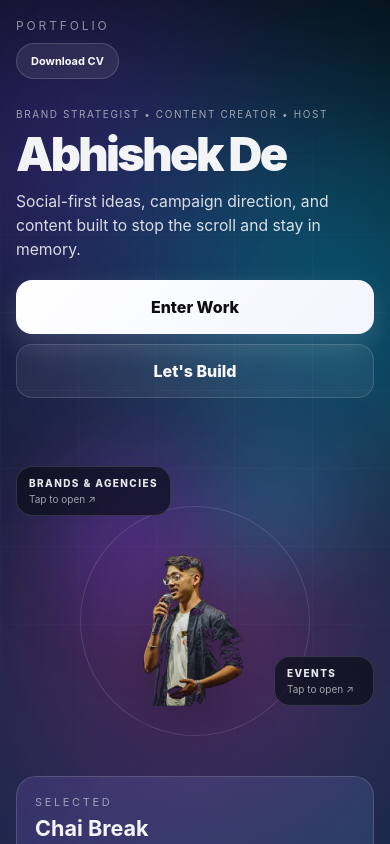
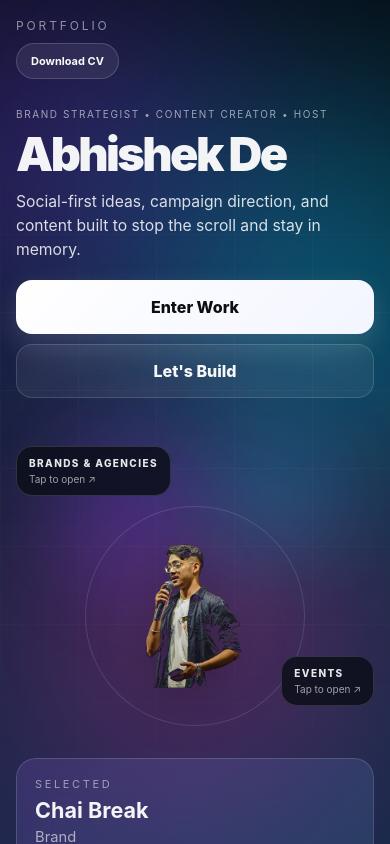
Before and after one commit to Abhishek-7-de/abhishek-portfolio, a React (Vite) app: page / in a window 390 px wide. Shown: the top 844 px of the page. Built offline with nearby package versions, Linux system fonts and the light colour scheme.

Commit message:
Fix mobile picker tray overlap - trays now below image

```diff
--- a/src/sections/Hero.jsx
+++ b/src/sections/Hero.jsx
@@ -1,4 +1,4 @@
-import { useMemo, useState } from "react";
+import { useMemo, useState, useEffect } from "react";
 import heroCutout from "../assets/hero-cutout.png";
 import { topStripVideos, brandCloud, eventCloud } from "../data/heroMedia";
 
@@ -7,12 +7,17 @@ export default function Hero() {
   const [selectedItem, setSelectedItem] = useState(allItems[0]);
   const [brokenVideos, setBrokenVideos] = useState([]);
   const [openTray, setOpenTray] = useState(null);
+  const [isMobile, setIsMobile] = useState(false);
 
-  const visibleVideos = topStripVideos.filter(
-    (video) => !brokenVideos.includes(video.id)
-  );
-  const repeatedVideos =
-    visibleVideos.length > 0 ? [...visibleVideos, ...visibleVideos] : [];
+  useEffect(() => {
+    const check = () => setIsMobile(window.innerWidth < 768);
+    check();
+    window.addEventListener("resize", check);
+    return () => window.removeEventListener("resize", check);
+  }, []);
+
+  const visibleVideos = topStripVideos.filter((v) => !brokenVideos.includes(v.id));
+  const repeatedVideos = visibleVideos.length > 0 ? [...visibleVideos, ...visibleVideos] : [];
 
   const handleVideoError = (id) => {
     setBrokenVideos((prev) => (prev.includes(id) ? prev : [...prev, id]));
@@ -21,7 +26,7 @@ export default function Hero() {
   const openItem = (item) => {
     setSelectedItem(item);
     setOpenTray(null);
-    if (window.innerWidth < 768) {
+    if (isMobile) {
       requestAnimationFrame(() => {
         const panel = document.getElementById("hero-mobile-sheet");
         if (panel) panel.scrollIntoView({ behavior: "smooth", block: "nearest" });
@@ -33,32 +38,42 @@ export default function Hero() {
     setOpenTray((prev) => (prev === trayName ? null : trayName));
   };
 
-  const isMobile = typeof window !== "undefined" && window.innerWidth < 768;
+  /* ── shared button style ── */
+  const chipBtn = (extra = {}) => ({
+    display: "flex", flexDirection: "column", gap: "4px",
+    padding: "10px 12px", borderRadius: "16px",
+    border: "1px solid rgba(255,255,255,0.14)",
+    background: "rgba(10,14,24,0.82)", backdropFilter: "blur(16px)",
+    textAlign: "left", cursor: "pointer", ...extra,
+  });
+
+  const chipTitle = { fontSize: "10px", fontWeight: 800, letterSpacing: "0.14em", textTransform: "uppercase", color: "rgba(255,255,255,0.9)" };
+  const chipSub   = { fontSize: "10px", color: "rgba(255,255,255,0.6)" };
+
+  const pickerItem = (active) => ({
+    width: "100%", textAlign: "left", padding: "10px 12px", borderRadius: "12px",
+    border: active ? "1px solid rgba(255,255,255,0.22)" : "1px solid rgba(255,255,255,0.12)",
+    background: active ? "rgba(255,255,255,0.14)" : "rgba(255,255,255,0.06)",
+    color: "rgba(255,255,255,0.95)", fontSize: "0.82rem", fontWeight: 700, cursor: "pointer",
+  });
 
   return (
     <section className="hero-v17">
 
       {/* ── COPY ── */}
       <div className="hero-copy hero-reveal hero-reveal-1">
-        <p className="eyebrow hero-kicker">
-          Brand strategist • content creator • host
-        </p>
+        <p className="eyebrow hero-kicker">Brand strategist • content creator • host</p>
         <h1 className="hero-name hero-name-main">Abhishek De</h1>
         <p className="hero-role-line">
-          Social-first ideas, campaign direction, and content built to stop the
-          scroll and stay in memory.
+          Social-first ideas, campaign direction, and content built to stop the scroll and stay in memory.
         </p>
         <div className="hero-actions">
-          <a href="#selected-works" className="btn btn-primary hero-btn">
-            Enter Work
-          </a>
-          <a href="#contact" className="btn btn-secondary hero-btn">
-            Let's Build
-          </a>
+          <a href="#selected-works" className="btn btn-primary hero-btn">Enter Work</a>
+          <a href="#contact" className="btn btn-secondary hero-btn">Let's Build</a>
         </div>
       </div>
 
-      {/* ── DESKTOP visual (hidden on mobile via CSS class) ── */}
+      {/* ── DESKTOP visual ── */}
       <div className="hero-desktop-only hero-reveal hero-reveal-2">
         <div className="hero-visual-clean">
           <div className="hero-cutout-stage">
@@ -66,49 +81,38 @@ export default function Hero() {
             <div className="hero-cutout-glow glow-2" />
             <div className="hero-cutout-ring" />
             <img src={heroCutout} alt="Abhishek De" className="hero-cutout-image" />
-
             <div className="cloud cloud-brands">
               <div className="cloud-label-wrap">
                 <span className="cloud-label">Brands & Agencies</span>
                 <span className="cloud-sub">Tap a logo</span>
               </div>
               <div className="cloud-grid cloud-grid-horizontal">
-                {brandCloud.map((item, index) => (
-                  <button
-                    key={item.id} type="button"
-                    className={`logo-chip clean-chip ${selectedItem.id === item.id ? "logo-chip-active" : ""} float-${(index % 4) + 1}`}
-                    onClick={() => openItem(item)}
-                  >
-                    {item.logo
-                      ? <img src={item.logo} alt={item.name} className="logo-chip-img" />
-                      : <span className="logo-chip-text">{item.name}</span>}
+                {brandCloud.map((item, i) => (
+                  <button key={item.id} type="button"
+                    className={`logo-chip clean-chip ${selectedItem.id === item.id ? "logo-chip-active" : ""} float-${(i % 4) + 1}`}
+                    onClick={() => openItem(item)}>
+                    {item.logo ? <img src={item.logo} alt={item.name} className="logo-chip-img" /> : <span className="logo-chip-text">{item.name}</span>}
                   </button>
                 ))}
               </div>
             </div>
-
             <div className="cloud cloud-events">
               <div className="cloud-label-wrap">
                 <span className="cloud-label">Events</span>
                 <span className="cloud-sub">Tap a logo</span>
               </div>
               <div className="cloud-grid">
-                {eventCloud.map((item, index) => (
-                  <button
-                    key={item.id} type="button"
-                    className={`logo-chip clean-chip ${selectedItem.id === item.id ? "logo-chip-active" : ""} float-${((index + 1) % 4) + 1}`}
-                    onClick={() => openItem(item)}
-                  >
-                    {item.logo
-                      ? <img src={item.logo} alt={item.name} className="logo-chip-img" />
-                      : <span className="logo-chip-text">{item.name}</span>}
+                {eventCloud.map((item, i) => (
+                  <button key={item.id} type="button"
+                    className={`logo-chip clean-chip ${selectedItem.id === item.id ? "logo-chip-active" : ""} float-${((i + 1) % 4) + 1}`}
+                    onClick={() => openItem(item)}>
+                    {item.logo ? <img src={item.logo} alt={item.name} className="logo-chip-img" /> : <span className="logo-chip-text">{item.name}</span>}
                   </button>
                 ))}
               </div>
             </div>
           </div>
         </div>
-
         <div className="hero-side-panel">
           <div className="hero-action-panel desktop-panel">
             <p className="eyebrow">Selected</p>
@@ -117,100 +121,69 @@ export default function Hero() {
             {selectedItem.links.length > 0 ? (
               <div className="hero-link-list">
                 {selectedItem.links.map((link) => (
-                  <a key={link.label} href={link.href} target="_blank" rel="noreferrer" className="hero-link-btn">
-                    {link.label}
-                  </a>
+                  <a key={link.label} href={link.href} target="_blank" rel="noreferrer" className="hero-link-btn">{link.label}</a>
                 ))}
               </div>
-            ) : (
-              <p className="hero-empty-note">Links for this will be added here later.</p>
-            )}
+            ) : <p className="hero-empty-note">Links for this will be added here later.</p>}
           </div>
         </div>
       </div>
 
-      {/* ══════════════════════════════════════════════════
-          MOBILE VISUAL — 100% inline styles, zero CSS dependency
-      ══════════════════════════════════════════════════ */}
-      <div
-        className="hero-reveal hero-reveal-3"
-        style={{ display: "block", position: "relative", width: "100%", height: "320px", marginTop: "8px" }}
-      >
-        {/* glow 1 */}
-        <div style={{ position: "absolute", borderRadius: "999px", filter: "blur(44px)", opacity: 0.8, zIndex: 0, width: "140px", height: "140px", background: "rgba(124,58,237,0.36)", left: "12%", top: "40px" }} />
-        {/* glow 2 */}
-        <div style={{ position: "absolute", borderRadius: "999px", filter: "blur(44px)", opacity: 0.8, zIndex: 0, width: "120px", height: "120px", background: "rgba(0,212,255,0.26)", right: "12%", top: "20px" }} />
+      {/* ══════════════════════════════════════
+          MOBILE — conditional render, no CSS conflict
+      ══════════════════════════════════════ */}
+      {isMobile && (
+        <>
+          {/* Photo stage — fixed height, no overlap */}
+          <div style={{ position: "relative", width: "100%", height: "300px", marginTop: "8px" }}>
+            {/* glows */}
+            <div style={{ position:"absolute", borderRadius:"999px", filter:"blur(44px)", opacity:0.8, zIndex:0, width:"140px", height:"140px", background:"rgba(124,58,237,0.36)", left:"12%", top:"20px" }} />
+            <div style={{ position:"absolute", borderRadius:"999px", filter:"blur(44px)", opacity:0.8, zIndex:0, width:"120px", height:"120px", background:"rgba(0,212,255,0.26)", right:"12%", top:"10px" }} />
             {/* ring */}
-        <div style={{ position: "absolute", width: "230px", height: "230px", borderRadius: "999px", border: "1px solid rgba(255,255,255,0.12)", background: "radial-gradient(circle at center,rgba(255,255,255,0.04),transparent 70%)", bottom: "10px", left: "50%", transform: "translateX(-50%)", zIndex: 0 }} />
+            <div style={{ position:"absolute", width:"220px", height:"220px", borderRadius:"999px", border:"1px solid rgba(255,255,255,0.12)", background:"radial-gradient(circle at center,rgba(255,255,255,0.04),transparent 70%)", bottom:"0px", left:"50%", transform:"translateX(-50%)", zIndex:0 }} />
+            {/* photo — centered, no pointer events so chips stay clickable */}
+            <img src={heroCutout} alt="Abhishek De" style={{
+              display:"block", position:"absolute", bottom:0, left:"50%", transform:"translateX(-50%)",
+              width:"190px", height:"auto", objectFit:"contain", zIndex:2,
+              filter:"drop-shadow(0 14px 24px rgba(0,0,0,0.3))", pointerEvents:"none",
+            }} />
+            {/* Brands chip — top-left, above photo z */}
+            <button type="button" onClick={() => toggleTray("brands")} style={chipBtn({ position:"absolute", zIndex:3, left:0, top:"20px" })}>
+              <span style={chipTitle}>Brands & Agencies</span>
+              <span style={chipSub}>Tap to open ↗</span>
+            </button>
+            {/* Events chip — bottom-right */}
+            <button type="button" onClick={() => toggleTray("events")} style={chipBtn({ position:"absolute", zIndex:3, right:0, bottom:"20px" })}>
+              <span style={chipTitle}>Events</span>
+              <span style={chipSub}>Tap to open ↗</span>
+            </button>
+          </div>
 
-        {/* ★ THE PHOTO ★ */}
-        <img
-          src={heroCutout}
-          alt="Abhishek De"
-          style={{
-            display: "block",
-            visibility: "visible",
-            opacity: 1,
-            position: "absolute",
-            bottom: 0,
-            left: "50%",
-            transform: "translateX(-50%)",
-            width: "200px",
-            height: "auto",
-            objectFit: "contain",
-            zIndex: 2,
-            filter: "drop-shadow(0 14px 24px rgba(0,0,0,0.3))",
-            pointerEvents: "none",
-          }}
-        />
-
-        {/* Brands button */}
-        <button
-          type="button"
-          onClick={() => toggleTray("brands")}
-          style={{ position: "absolute", zIndex: 3, left: 0, top: "40px", display: "flex", flexDirection: "column", gap: "4px", padding: "10px 12px", borderRadius: "16px", border: "1px solid rgba(255,255,255,0.14)", background: "rgba(10,14,24,0.72)", backdropFilter: "blur(16px)", textAlign: "left", minWidth: "126px", cursor: "pointer" }}
-        >
-          <span style={{ fontSize: "10px", fontWeight: 800, letterSpacing: "0.14em", textTransform: "uppercase", color: "rgba(255,255,255,0.9)" }}>Brands & Agencies</span>
-          <span style={{ fontSize: "10px", color: "rgba(255,255,255,0.6)" }}>Tap to open ↗</span>
-        </button>
-
-        {/* Events button */}
-        <button
-          type="button"
-          onClick={() => toggleTray("events")}
-          style={{ position: "absolute", zIndex: 3, right: 0, bottom: "40px", display: "flex", flexDirection: "column", gap: "4px", padding: "10px 12px", borderRadius: "16px", border: "1px solid rgba(255,255,255,0.14)", background: "rgba(10,14,24,0.72)", backdropFilter: "blur(16px)", textAlign: "left", minWidth: "100px", cursor: "pointer" }}
-        >
-          <span style={{ fontSize: "10px", fontWeight: 800, letterSpacing: "0.14em", textTransform: "uppercase", color: "rgba(255,255,255,0.9)" }}>Events</span>
-          <span style={{ fontSize: "10px", color: "rgba(255,255,255,0.6)" }}>Tap to open ↗</span>
-        </button>
-
-        {/* Brand picker */}
+          {/* Picker trays — BELOW the stage, not overlapping */}
           {openTray === "brands" && (
-          <div style={{ position: "absolute", zIndex: 4, left: 0, top: "110px", display: "flex", flexDirection: "column", gap: "8px", padding: "10px", width: "148px", borderRadius: "16px", border: "1px solid rgba(255,255,255,0.14)", background: "rgba(10,14,24,0.92)", backdropFilter: "blur(18px)" }}>
+            <div style={{ width:"100%", marginTop:"8px", padding:"10px", borderRadius:"16px", border:"1px solid rgba(255,255,255,0.14)", background:"rgba(10,14,24,0.92)", backdropFilter:"blur(18px)", display:"flex", flexDirection:"column", gap:"8px" }}>
+              <p style={{ margin:"0 0 4px", fontSize:"10px", fontWeight:800, letterSpacing:"0.14em", textTransform:"uppercase", color:"rgba(255,255,255,0.5)" }}>Brands & Agencies</p>
               {brandCloud.map((item) => (
-              <button key={item.id} type="button" onClick={() => openItem(item)}
-                style={{ width: "100%", textAlign: "left", padding: "10px 12px", borderRadius: "12px", border: selectedItem.id === item.id ? "1px solid rgba(255,255,255,0.22)" : "1px solid rgba(255,255,255,0.12)", background: selectedItem.id === item.id ? "rgba(255,255,255,0.14)" : "rgba(255,255,255,0.06)", color: "rgba(255,255,255,0.95)", fontSize: "0.82rem", fontWeight: 700, cursor: "pointer" }}>
+                <button key={item.id} type="button" onClick={() => openItem(item)} style={pickerItem(selectedItem.id === item.id)}>
                   {item.name}
                 </button>
               ))}
             </div>
           )}
 
-        {/* Events picker */}
           {openTray === "events" && (
-          <div style={{ position: "absolute", zIndex: 4, right: 0, bottom: "110px", display: "flex", flexDirection: "column", gap: "8px", padding: "10px", width: "148px", borderRadius: "16px", border: "1px solid rgba(255,255,255,0.14)", background: "rgba(10,14,24,0.92)", backdropFilter: "blur(18px)" }}>
+            <div style={{ width:"100%", marginTop:"8px", padding:"10px", borderRadius:"16px", border:"1px solid rgba(255,255,255,0.14)", background:"rgba(10,14,24,0.92)", backdropFilter:"blur(18px)", display:"flex", flexDirection:"column", gap:"8px" }}>
+              <p style={{ margin:"0 0 4px", fontSize:"10px", fontWeight:800, letterSpacing:"0.14em", textTransform:"uppercase", color:"rgba(255,255,255,0.5)" }}>Events</p>
               {eventCloud.map((item) => (
-              <button key={item.id} type="button" onClick={() => openItem(item)}
-                style={{ width: "100%", textAlign: "left", padding: "10px 12px", borderRadius: "12px", border: selectedItem.id === item.id ? "1px solid rgba(255,255,255,0.22)" : "1px solid rgba(255,255,255,0.12)", background: selectedItem.id === item.id ? "rgba(255,255,255,0.14)" : "rgba(255,255,255,0.06)", color: "rgba(255,255,255,0.95)", fontSize: "0.82rem", fontWeight: 700, cursor: "pointer" }}>
+                <button key={item.id} type="button" onClick={() => openItem(item)} style={pickerItem(selectedItem.id === item.id)}>
                   {item.name}
                 </button>
               ))}
             </div>
           )}
-      </div>
 
-      {/* ── MOBILE selected panel ── */}
-      <div id="hero-mobile-sheet" className="hero-reveal hero-reveal-4" style={{ display: "block", marginTop: "10px" }}>
+          {/* Selected panel */}
+          <div id="hero-mobile-sheet" style={{ display:"block", marginTop:"12px" }}>
             <div className="hero-action-panel">
               <p className="eyebrow">Selected</p>
               <h3 className="hero-action-title">{selectedItem.name}</h3>
@@ -221,20 +194,21 @@ export default function Hero() {
                     <a key={link.label} href={link.href} target="_blank" rel="noreferrer" className="hero-link-btn">{link.label}</a>
                   ))}
                 </div>
-          ) : (
-            <p className="hero-empty-note">Links for this will be added here later.</p>
-          )}
+              ) : <p className="hero-empty-note">Links for this will be added here later.</p>}
             </div>
           </div>
+        </>
+      )}
 
       {/* ── VIDEO STRIP ── */}
       {visibleVideos.length > 0 && (
         <div className="hero-video-strip-wrap hero-reveal hero-reveal-4">
-          <div className="hero-video-strip single-strip">
+          <div className="hero-video-strip">
             <div className="hero-video-track track-left">
               {repeatedVideos.map((video, index) => (
                 <div className="hero-video-panel video-square" key={`${video.id}-${index}`}>
-                  <video className="hero-strip-video" autoPlay muted loop playsInline preload="metadata" onError={() => handleVideoError(video.id)}>
+                  <video className="hero-strip-video" autoPlay muted loop playsInline preload="auto"
+                    onError={() => handleVideoError(video.id)}>
                     <source src={video.src} type="video/mp4" />
                   </video>
                 </div>
@@ -255,6 +229,7 @@ export default function Hero() {
           </div>
         </div>
       )}
+
     </section>
   );
 }
```
Lines whose indentation alone changed are shown as unchanged.
